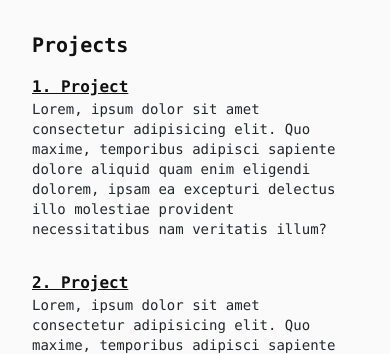
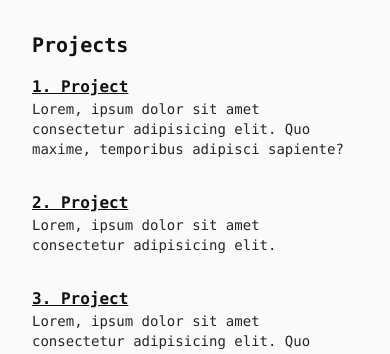
Before and after one commit to SleazeStiKs/SleazeStiKs.github.io, an Astro site: page / in a window 390 px wide. Shown: the part 477-831 px from the top of the page. Built offline with nearby package versions, Linux system fonts and the light colour scheme; Astro itself is replaced by a stand-in of ours; some packages are replaced by stand-ins of ours.

Commit message:
Projects - Improvements 1

```diff
--- a/src/components/ProjectComponent.astro
+++ b/src/components/ProjectComponent.astro
@@ -1,13 +1,11 @@
 ---
-const { title } = Astro.props;
+const { title, content } = Astro.props;
+const href = "./projects/" + title.toLowerCase().replace(/\s+/g, "_");
 ---
 
-<div class="flex flex-wrap items-center sm:items-center gap-x-4">
-	<p class="text-base title underline underline-offset-1">{title}</p>
-	<div>
-		Lorem, ipsum dolor sit amet consectetur adipisicing elit. Quo maxime,
-		temporibus adipisci sapiente dolore aliquid quam enim eligendi dolorem,
-		ipsam ea excepturi delectus illo molestiae provident necessitatibus nam
-		veritatis illum?
-	</div>
+<div class="flex flex-wrap items-center sm:items-center gap-x-4 content-start">
+	<a class="text-base title underline underline-offset-1" href={href}>
+		{title}
+	</a>
+	<div>{content}</div>
 </div>
--- a/src/components/ProjectsList.astro
+++ b/src/components/ProjectsList.astro
@@ -3,7 +3,16 @@ import ProjectComponent from "@/components/ProjectComponent";
 ---
 
 <div class="grid grid-cols-1 gap-x-4 gap-y-8 sm:grid-cols-2">
-	<ProjectComponent title="1. Project" />
-	<ProjectComponent title="2. Project" />
-	<ProjectComponent title="3. Project" />
+	<ProjectComponent
+		title="1. Project"
+		content="Lorem, ipsum dolor sit amet consectetur adipisicing elit. Quo maxime, temporibus adipisci sapiente?"
+	/>
+	<ProjectComponent
+		title="2. Project"
+		content="Lorem, ipsum dolor sit amet consectetur adipisicing elit."
+	/>
+	<ProjectComponent
+		title="3. Project"
+		content="Lorem, ipsum dolor sit amet consectetur adipisicing elit. Quo maxime, temporibus adipisci sapiente dolore aliquid quam enim eligendi dolorem, ipsam ea excepturi delectus illo molestiae provident necessitatibus nam veritatis illum?"
+	/>
 </div>
--- /dev/null
+++ b/src/pages/projects/1._project.astro
@@ -0,0 +1,12 @@
+---
+import PageLayout from "@/layouts/Base";
+
+const meta = {
+	title: "1. Project",
+	description: "Sleaze",
+};
+---
+
+<PageLayout meta={meta}>
+	<b>{meta.title}</b>
+</PageLayout>
```
